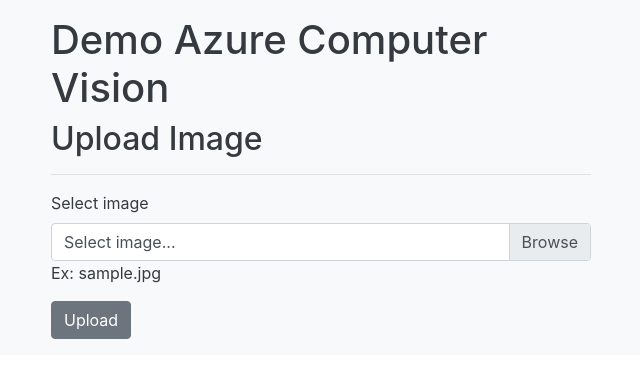
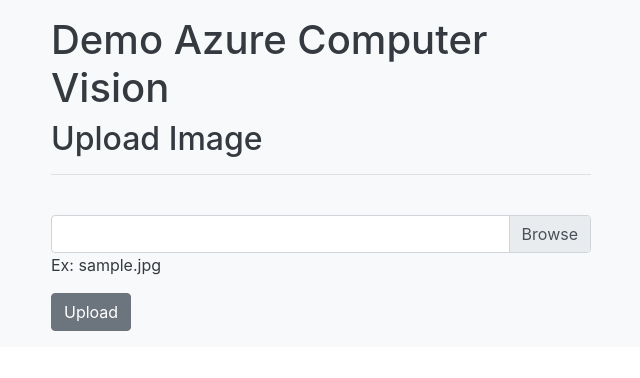
Before and after one commit to frdvo/azure_cv_cicd, a Flask app: page /upload-image in a window 1280 px wide. Shown: the top 378 px of the page, without its empty margins (34-674 px from the left). Run offline with Flask 2, Linux system fonts and the light colour scheme; some libraries are stand-ins or nearby versions.

Commit message:
Quick Fiz Update Image label

```diff
--- a/docker/scr/templates/upload_image.html
+++ b/docker/scr/templates/upload_image.html
@@ -14,10 +14,10 @@
             <form action="/upload-image" method="POST" enctype="multipart/form-data">
 
                 <div class="form-group">
-                    <label>Select image</label>
+                    <label></label>
                     <div class="custom-file">
                         <input type="file" class="custom-file-input" name="image" id="image">
-                        <label class="custom-file-label" for="image">Select image...</label>
+                        <label class="custom-file-label" for="image"></label>
                         <div id="file-upload-filename">
                             Ex: sample.jpg
                         </div>
```
